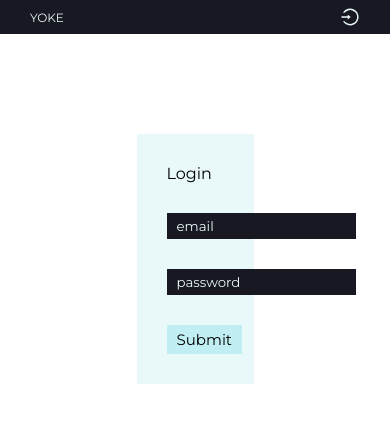
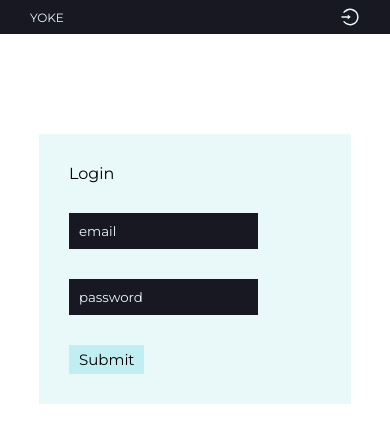
Before and after one commit to yinotherhino/yoke, a React (Vite) app in the folder client/: page / in a window 390 px wide. Shown: the top 442 px of the page. Built offline with nearby package versions, Linux system fonts and the light colour scheme; no server answers.

Commit message:
login and signup forms

```diff
--- a/client/src/components/Login/login.module.css
+++ b/client/src/components/Login/login.module.css
@@ -6,6 +6,18 @@
     margin-top: 100px;
 }
 
+@media only screen and (max-width:900px){
+    .login-container{
+        width: 50%;
+    }
+}
+
+@media only screen and (max-width:450px){
+    .login-container{
+        width: 80%;
+    }
+}
+
 /* #181823
 #537FE7
 #C0EEF2
--- a/client/src/components/inputs/inputs.module.css
+++ b/client/src/components/inputs/inputs.module.css
@@ -2,7 +2,7 @@
     background-color: #181823;
     display: block;
     margin: 30px 0;
-    padding: 5px 10px;
+    padding: 10px;
     border: none;
     border-radius: 0;
 }
@@ -13,7 +13,7 @@
 
 .form-input:focus{
     border: 3px solid #E9F8F9;
-
+    background-color: #181823;
 }
 
 /* #181823
--- a/client/src/pages/Home.tsx
+++ b/client/src/pages/Home.tsx
@@ -1,11 +1,15 @@
-import React from 'react'
+import React, { useContext } from 'react'
 import Login from '../components/Login/Login';
+import Signup from '../components/Login/Signup';
 import Navbar from '../components/Navbar/Navbar';
+import { DataContext } from '../context/DataContext';
+import { AllContext } from '../context/types';
 
 const Home = () => {
+  const {showForm} = useContext(DataContext) as AllContext;
   return (<>
     <Navbar />
-    <Login />
+    {showForm==="login" ? <Login /> : <Signup />}
   </>
   )
 }
```
